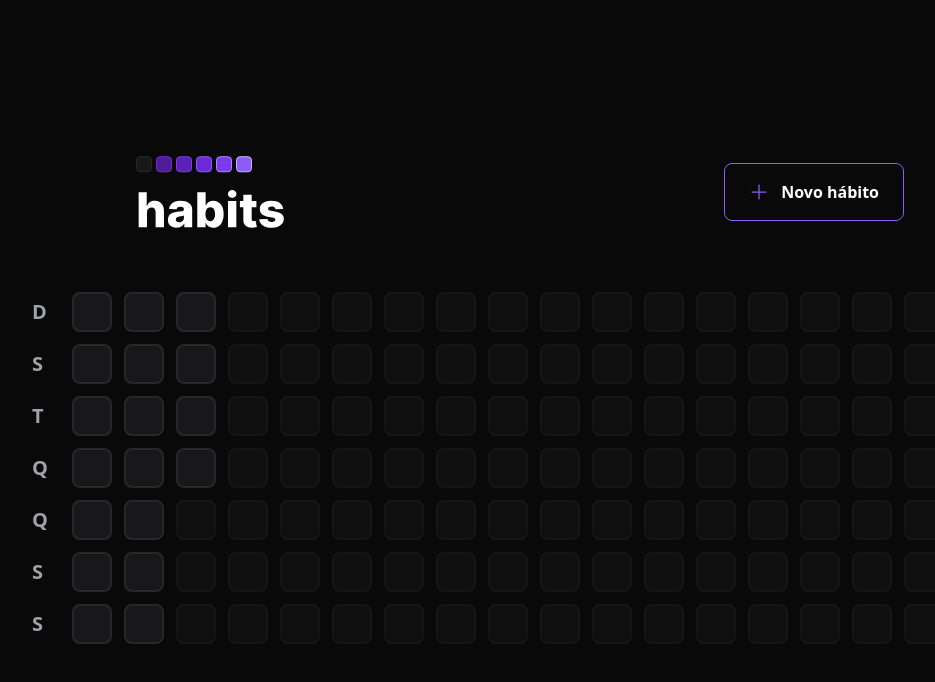
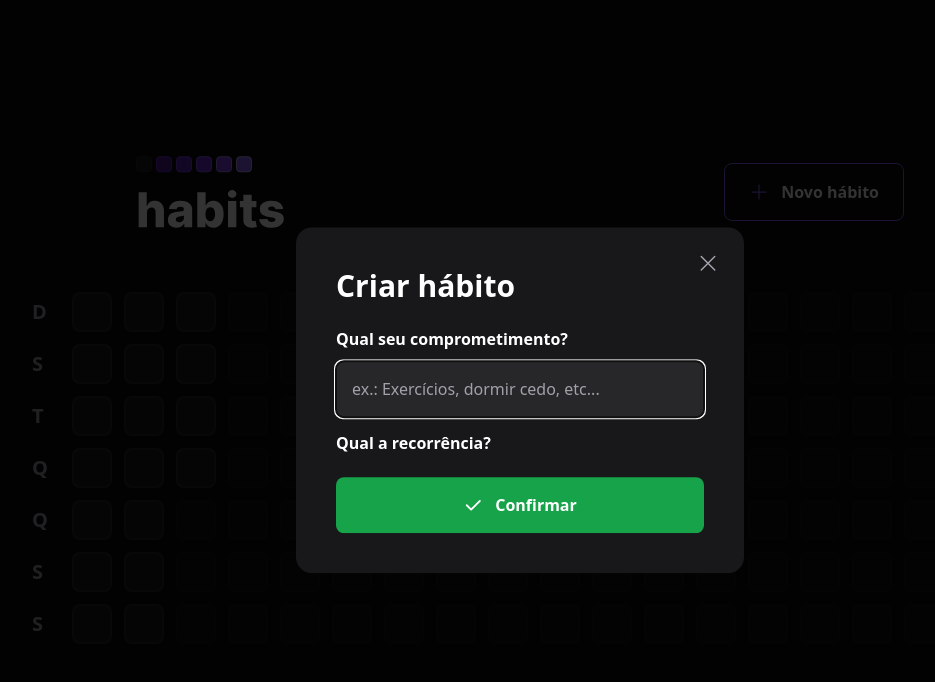
Before and after one commit to wellserrano/habits-manager, a React (Vite) app in the folder web/: page / in a window 1280 px wide. Both pictures are taken after a click on the button "Novo hábito". Shown: the top 682 px of the page, without its empty margins (120-1055 px from the left). Built offline with nearby package versions, Linux system fonts and the light colour scheme.

Commit message:
feat: dialog initiated

```diff
--- a/web/src/components/Header.tsx
+++ b/web/src/components/Header.tsx
@@ -1,17 +1,45 @@
 import logoImage from '../assets/logo.svg'
-import { Plus } from 'phosphor-react'
+import { Plus, X } from 'phosphor-react'
+import { useState } from 'react'
+
+import * as Dialog from '@radix-ui/react-dialog';
+
+import { NewHabitForm } from './NewHabitForm';
 
 export function Header() {
   return (
     <div className='w-full max-w-3xl mx-auto flex items-center justify-between'>
       <img src={ logoImage } alt="habits logo" />
-      <button
-        className='border border-violet-500 font-semibold rounded-lg px-6 py-4 flex items-center gap-3 hover:border-violet-400'
-        type='button'
-      >
-        <Plus size={20} className='text-violet-500'/>
-        Novo hábito
-      </button>
+
+      <Dialog.Root>
+        <Dialog.Trigger
+          className='border border-violet-500 font-semibold rounded-lg px-6 py-4 flex items-center gap-3 hover:border-violet-400'
+          type='button'
+        >
+          <Plus size={20} className='text-violet-500'/>
+          Novo hábito
+        </Dialog.Trigger>
+
+        <Dialog.Portal>
+
+          <Dialog.Overlay className='w-screen h-screen bg-black/80 fixed inset-0' />
+
+          <Dialog.Content className='absolute p-10 bg-zinc-900 rounded-2xl w-full max-w-md top-1/2 left-1/2 -translate-x-1/2 -translate-y-1/2'>
+
+            <Dialog.Close className='absolute right-6 top-6 text-zinc-400 hover:text-zinc-700'>
+              <X size={24} aria-label="Fechar"/>
+            </Dialog.Close>
+
+            <Dialog.Title className='text-3xl leading-tight font-extrabold'>
+              Criar hábito
+            </Dialog.Title>
+
+            <NewHabitForm />
+
+          </Dialog.Content>
+
+        </Dialog.Portal>
+      </Dialog.Root>
     </div>
   )
 }
```
